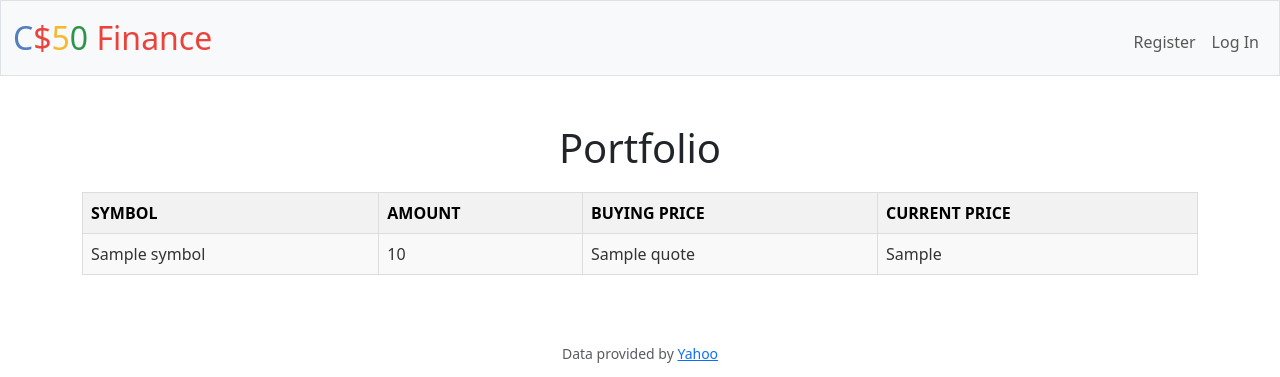
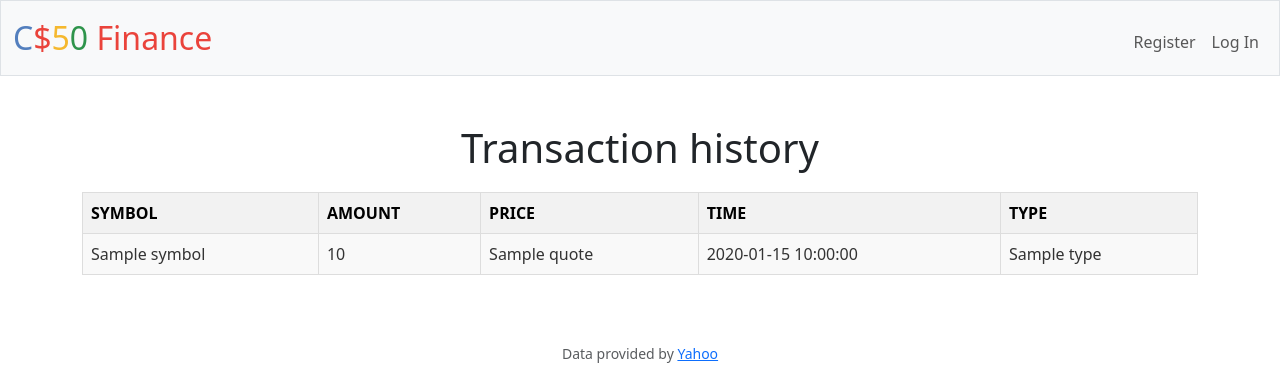
Before and after one commit to getkam/cs50x, a Flask app: template finance/templates/history.html in a window 1280 px wide. Shown: the top 377 px of the page. Run offline with Flask 3, Linux system fonts and the light colour scheme; the template is opened without the code that fills it: most values are stand-ins (such as "Sample title", 1, 10 or a date in 2020); some libraries are stand-ins or nearby versions.

Commit message:
Tue, Mar 5, 2024, 12:31 AM +01:00

```diff
--- a/finance/templates/history.html
+++ b/finance/templates/history.html
@@ -1,33 +1,32 @@
 {% extends "layout.html" %}
 
 {% block title %}
-    Log In
+    History
 {% endblock %}
 
 {% block main %}
-<h1> Portfolio</h1>
+<h1> Transaction history</h1>
 
 <table class="quotes-table">
 
-    {% if not records %}
-        <div>
-            Time to go shoping...
-        </div>
-    {% else %}
+    {% if records %}
     <tr>
         <th>SYMBOL</th>
         <th>AMOUNT</th>
-        <th>BUYING PRICE</th>
-        <th>CURRENT PRICE</th>
+        <th>PRICE</th>
+        <th>TIME</th>
+        <th>TYPE</th>
     </tr>
         {% for record in records %}
             <tr>
-                <td>{{ entry['symbol'] }}</td>
-                <td>{{ entry['amount'] }}</td>
-                <td>{{ entry['quote'] }}</td>
-                <td>{{ entry['current_quote'] }}</td>
+                <td>{{ record['symbol'] }}</td>
+                <td>{{ record['amount'] }}</td>
+                <td>{{ record['quote'] }}</td>
+                <td>{{ record['timestamp'] }}</td>
+                <td>{{ record['type'] }}</td>
             </tr>
         {% endfor %}
     {% endif %}
 </table>
+
 {% endblock %}
```
